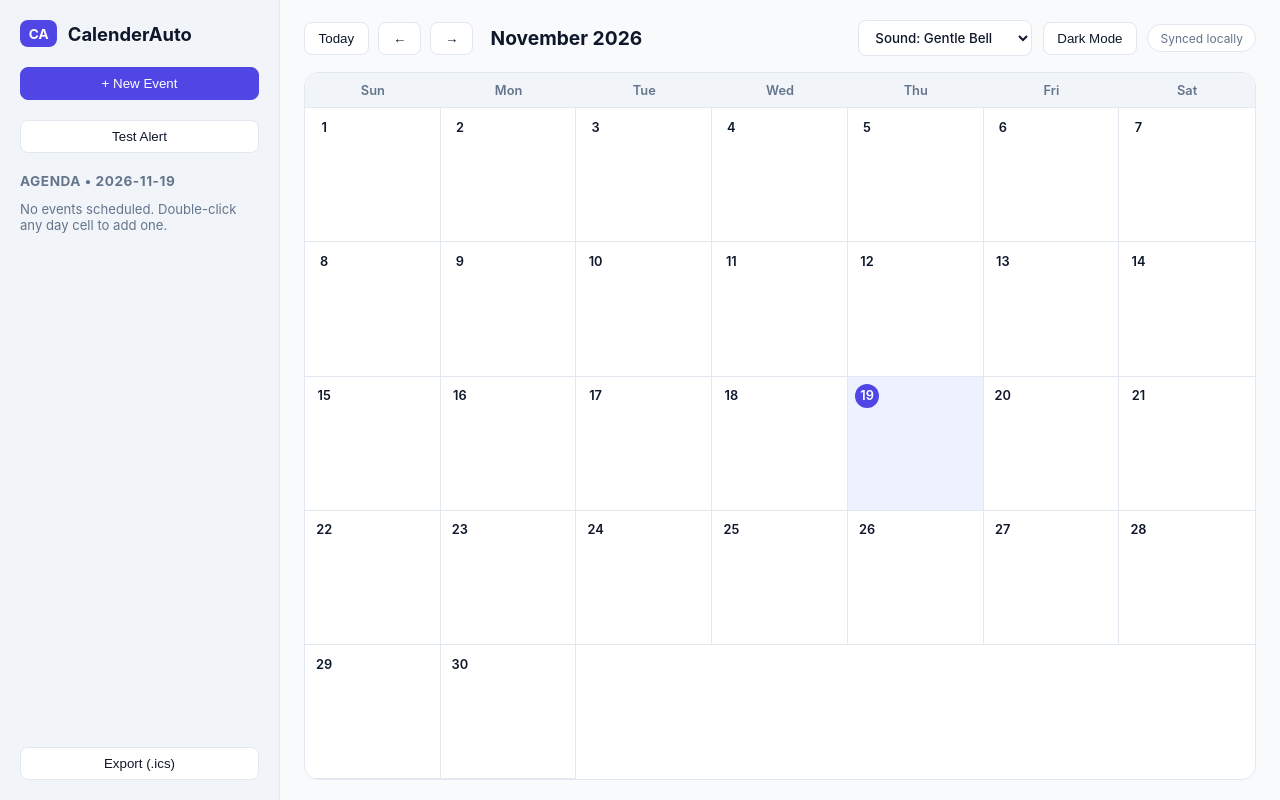
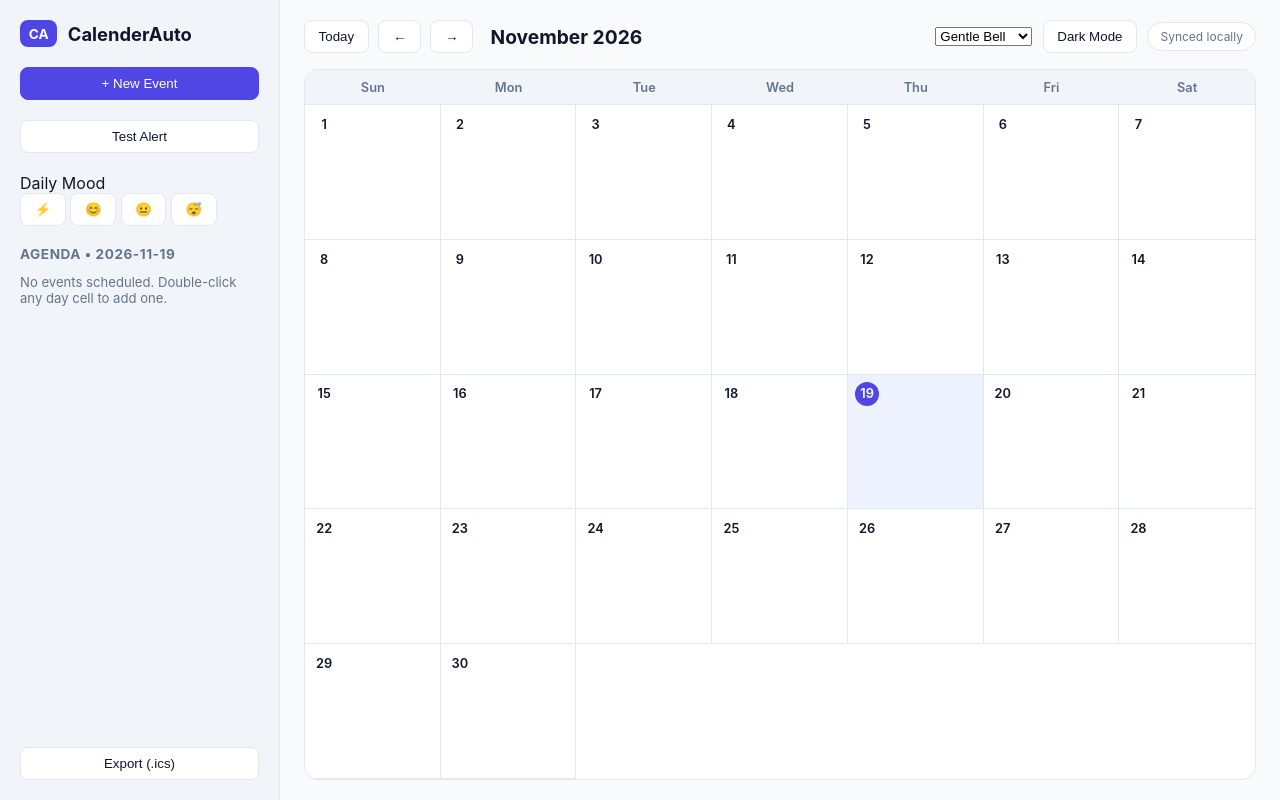
Before and after one commit to Shahadah-studs/CalendarAuto, a website with bundled scripts: page public/index.html in a window 1280 px wide. Built offline with nearby package versions, Linux system fonts and the light colour scheme.

Commit message:
Enhance mood picker and alert sound selection
Updated mood buttons and alert sound options for clarity. Modified quick notes label to provide better guidance.

```diff
--- a/public/index.html
+++ b/public/index.html
@@ -16,6 +16,16 @@
 
       <button id="newEventBtn" class="primary full-width">+ New Event</button>
       <button id="testAlertBtn" class="secondary full-width">Test Alert</button>
+
+      <div class="mood-box">
+        <span class="mood-label">Daily Mood</span>
+        <div id="moodPicker" class="mood-buttons">
+          <button type="button" class="mood-btn" data-mood="⚡" title="High Energy">⚡</button>
+          <button type="button" class="mood-btn" data-mood="😊" title="Good">😊</button>
+          <button type="button" class="mood-btn" data-mood="😐" title="Neutral">😐</button>
+          <button type="button" class="mood-btn" data-mood="😴" title="Low Energy">😴</button>
+        </div>
+      </div>
 
       <div class="agenda-section">
         <h3 id="selectedDateLabel">Daily Agenda</h3>
@@ -36,11 +46,11 @@
           <h2 id="monthLabel">Month Year</h2>
         </div>
         <div class="topbar-right">
-          <select id="soundSelect" class="sound-select" aria-label="Alert Sound">
-            <option value="bell">Sound: Gentle Bell</option>
-            <option value="retro">Sound: Retro Chime</option>
-            <option value="pulse">Sound: Digital Pulse</option>
-            <option value="silent">Sound: Silent</option>
+          <select id="soundSelect" aria-label="Alert Sound">
+            <option value="bell">Gentle Bell</option>
+            <option value="retro">Retro Chime</option>
+            <option value="pulse">Digital Pulse</option>
+            <option value="silent">Silent</option>
           </select>
           <button id="themeToggleBtn" class="secondary">Dark Mode</button>
           <div class="status-pill">Synced locally</div>
@@ -87,8 +97,8 @@
         </select>
       </label>
       <label>
-        Quick Notes
-        <textarea id="eventNotes" rows="2" placeholder="Links, goals, or details..."></textarea>
+        Quick Notes (Paste any meeting URL to auto-link)
+        <textarea id="eventNotes" rows="2" placeholder="https://google.com... or notes"></textarea>
       </label>
       <div class="modal-actions">
         <button type="button" id="cancelModal" class="secondary">Cancel</button>
```
